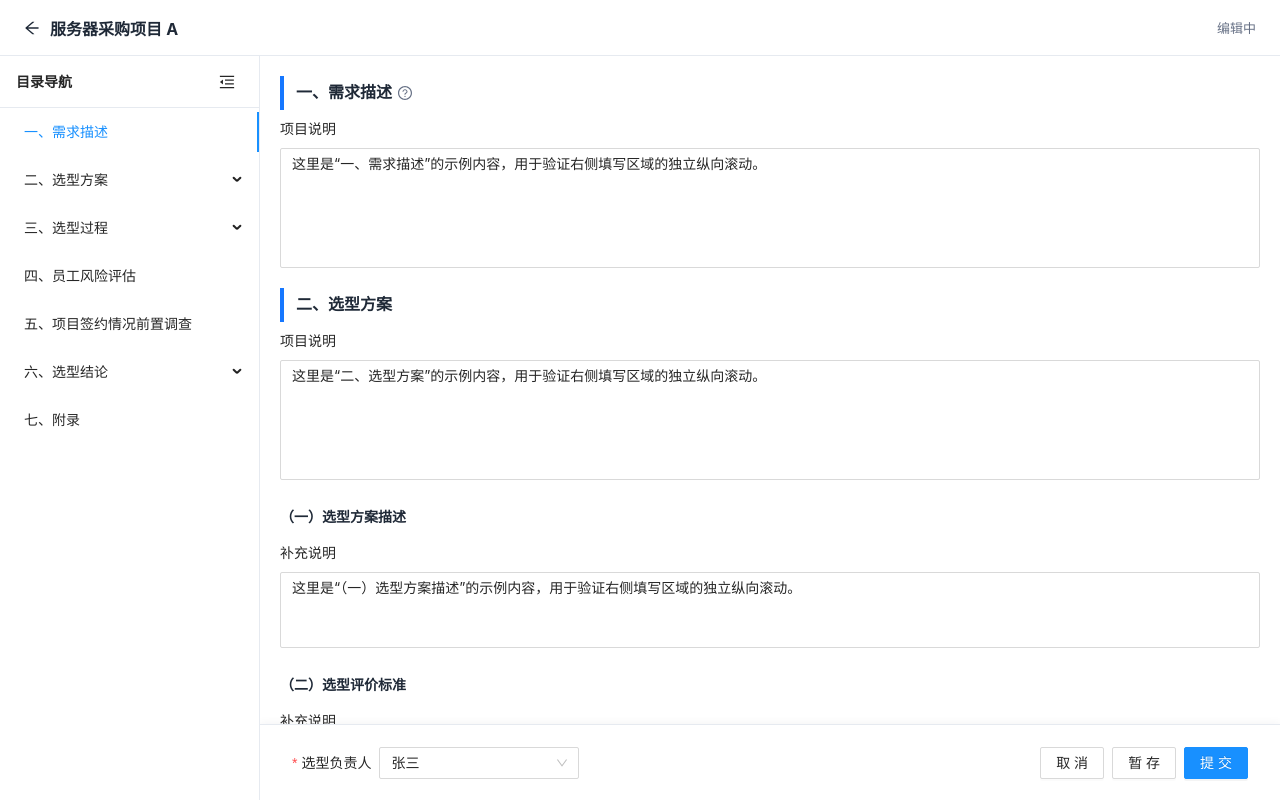
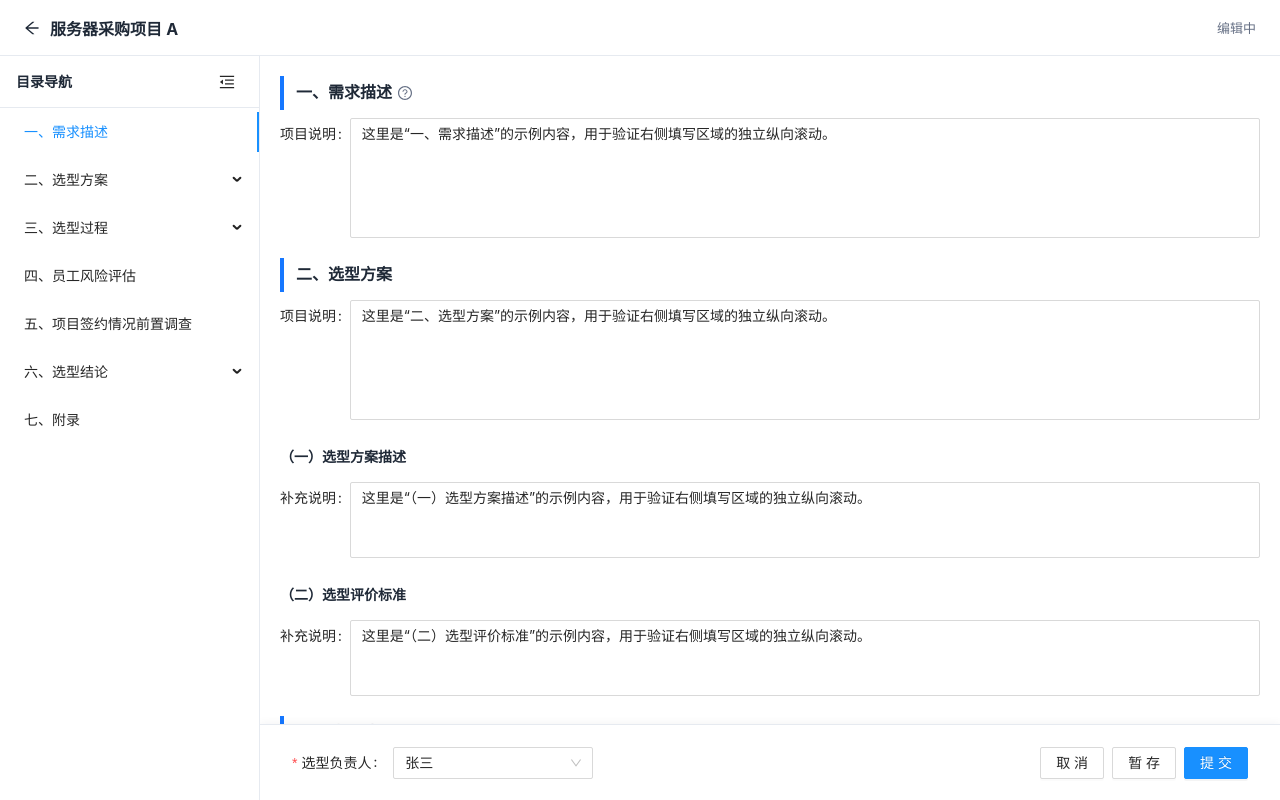
Before and after one commit to chenzongjun/digital, a React (Vite) app: page / in a window 1280 px wide. Built offline with nearby package versions, Linux system fonts and the light colour scheme.

Commit message:
修改Form标签包裹组件位置

```diff
--- a/src/pages/report-config/ReportConfigPage.jsx
+++ b/src/pages/report-config/ReportConfigPage.jsx
@@ -1,98 +1,53 @@
-import { useEffect, useMemo } from 'react';
-import { ArrowLeftOutlined } from '@ant-design/icons';
-import { Form, Grid, Layout, message } from 'antd';
-import { FLAT_REPORT_SECTIONS } from '../../constants/report-sections';
-import ReportDirectory from './ReportDirectory';
-import ReportFooter from './ReportFooter';
-import { ReportPageProvider, useReportPage } from './ReportPageContext';
-import ReportSectionList from './ReportSectionList';
+import { useEffect } from 'react'
+import { ArrowLeftOutlined } from '@ant-design/icons'
+import { Grid, Layout } from 'antd'
+import ReportDirectory from './ReportDirectory'
+import ReportFooter from './ReportFooter'
+import { ReportPageProvider, useReportPage } from './ReportPageContext'
+import ReportSectionList from './ReportSectionList'
 
-const { Header, Content, Sider } = Layout;
-
-const getInitialValues = () => {
-  return {
-    ownerId: 'zhangsan',
-    sections: Object.fromEntries(
-      FLAT_REPORT_SECTIONS.map((section) => [
-        section.sectionId,
-        { content: `这里是“${section.title}”的示例内容，用于验证右侧填写区域的独立纵向滚动。` },
-      ]),
-    ),
-  };
-};
+const { Header, Content, Sider } = Layout
 
 const ReportPageContent = () => {
-  const [form] = Form.useForm();
-  const screens = Grid.useBreakpoint();
-  const {
-    contentScrollRef,
-    isDirectoryCollapsed,
-    isReadonly,
-    setIsDirectoryCollapsed,
-  } = useReportPage();
-  const isCompact = !screens.xl;
-  const initialValues = useMemo(getInitialValues, []);
+  const screens = Grid.useBreakpoint()
+  const { contentScrollRef, isDirectoryCollapsed, isReadonly, setIsDirectoryCollapsed } = useReportPage()
+  const isCompact = !screens.xl
 
   useEffect(() => {
     // 进入紧凑宽度时默认收起目录，但用户仍可通过侧栏按钮再次展开。
-    setIsDirectoryCollapsed(isCompact);
-  }, [isCompact, setIsDirectoryCollapsed]);
-
-  const handleCancel = () => {
-    form.resetFields();
-    message.info('已恢复示例初始值');
-  };
-
-  const handleSave = () => {
-    // Draft saving intentionally skips required-field validation in this layout-only phase.
-    message.success('报告已暂存（示例）');
-  };
-
-  const handleSubmit = async () => {
-    try {
-      await form.validateFields();
-      message.success('报告已提交（示例）');
-    } catch {
-      message.error('请先完成必填项');
-    }
-  };
+    setIsDirectoryCollapsed(isCompact)
+  }, [isCompact, setIsDirectoryCollapsed])
 
   return (
-    <Form className="report-page" form={form} initialValues={initialValues} layout="vertical">
-      <Header className="report-page__header">
-        <div className="report-page__title">
-          <ArrowLeftOutlined aria-hidden="true" />
+    <div className='report-page'>
+      <Header className='report-page__header'>
+        <div className='report-page__title'>
+          <ArrowLeftOutlined aria-hidden='true' />
           <strong>服务器采购项目 A</strong>
         </div>
-        <span className="report-page__mode">{isReadonly ? '只读查看' : '编辑中'}</span>
+        <span className='report-page__mode'>{isReadonly ? '只读查看' : '编辑中'}</span>
       </Header>
-      <Layout className="report-page__body" hasSider>
-        <Sider
-          className="report-page__sider"
-          collapsed={isDirectoryCollapsed}
-          collapsedWidth={64}
-          theme="light"
-          width={260}
-        >
+      <Layout className='report-page__body' hasSider>
+        <Sider className='report-page__sider' collapsed={isDirectoryCollapsed} collapsedWidth={64} theme='light' width={260}>
           <ReportDirectory isCollapsed={isDirectoryCollapsed} />
         </Sider>
-        <Layout className="report-page__workspace">
-          <Content ref={contentScrollRef} className="report-content-scroll">
+        <Layout className='report-page__workspace'>
+          <Content ref={contentScrollRef} className='report-content-scroll'>
             <ReportSectionList />
           </Content>
-          <ReportFooter onCancel={handleCancel} onSave={handleSave} onSubmit={handleSubmit} />
+          <ReportFooter />
         </Layout>
       </Layout>
-    </Form>
-  );
-};
+    </div>
+  )
+}
 
 const ReportConfigPage = ({ mode }) => {
   return (
     <ReportPageProvider mode={mode}>
       <ReportPageContent />
     </ReportPageProvider>
-  );
-};
+  )
+}
 
-export default ReportConfigPage;
+export default ReportConfigPage
--- a/src/pages/report-config/ReportFooter.jsx
+++ b/src/pages/report-config/ReportFooter.jsx
@@ -7,8 +7,8 @@ const OWNER_OPTIONS = [
   { label: '王五', value: 'wangwu' },
 ];
 
-const ReportFooter = ({ onCancel, onSave, onSubmit }) => {
-  const { isReadonly } = useReportPage();
+const ReportFooter = () => {
+  const { handleCancel, handleSave, handleSubmit, isReadonly } = useReportPage();
 
   if (isReadonly) {
     return null;
@@ -25,9 +25,9 @@ const ReportFooter = ({ onCancel, onSave, onSubmit }) => {
         <Select allowClear options={OWNER_OPTIONS} placeholder="请选择" />
       </Form.Item>
       <div className="report-footer__actions">
-        <Button onClick={onCancel}>取消</Button>
-        <Button onClick={onSave}>暂存</Button>
-        <Button type="primary" onClick={onSubmit}>
+        <Button onClick={handleCancel}>取消</Button>
+        <Button onClick={handleSave}>暂存</Button>
+        <Button type="primary" onClick={handleSubmit}>
           提交
         </Button>
       </div>
--- a/src/pages/report-config/ReportPageContext.jsx
+++ b/src/pages/report-config/ReportPageContext.jsx
@@ -1,85 +1,116 @@
-import { createContext, useCallback, useContext, useEffect, useMemo, useRef, useState } from 'react';
-import { FLAT_REPORT_SECTIONS } from '../../constants/report-sections';
+import { createContext, useCallback, useContext, useEffect, useMemo, useRef, useState } from 'react'
+import { Form, message } from 'antd'
+import { FLAT_REPORT_SECTIONS } from '../../constants/report-sections'
 
 // 默认值为 null，便于在组件脱离 Provider 时尽早发现使用错误。
-const ReportPageContext = createContext(null);
+const ReportPageContext = createContext(null)
 
 // 目录定位后，章节标题距离滚动容器顶部保留的视觉间距。
-const CONTENT_SCROLL_OFFSET = 20;
+const CONTENT_SCROLL_OFFSET = 20
+
+const getInitialValues = () => {
+  return {
+    ownerId: 'zhangsan',
+    sections: Object.fromEntries(
+      FLAT_REPORT_SECTIONS.map(section => [section.sectionId, { content: `这里是“${section.title}”的示例内容，用于验证右侧填写区域的独立纵向滚动。` }]),
+    ),
+  }
+}
 
 export const ReportPageProvider = ({ mode, children }) => {
+  const [form] = Form.useForm()
+  const initialValues = useMemo(getInitialValues, [])
   // 当前位于可视区域的章节 ID，同时作为目录 Menu 的选中项。
-  const [activeSectionId, setActiveSectionId] = useState(FLAT_REPORT_SECTIONS[0].sectionId);
+  const [activeSectionId, setActiveSectionId] = useState(FLAT_REPORT_SECTIONS[0].sectionId)
   // 用户手动收起目录的状态。
-  const [isDirectoryCollapsed, setIsDirectoryCollapsed] = useState(false);
+  const [isDirectoryCollapsed, setIsDirectoryCollapsed] = useState(false)
   // 章节挂载或卸载时递增，用于让 IntersectionObserver 重新订阅最新 DOM 节点。
-  const [sectionVersion, setSectionVersion] = useState(0);
+  const [sectionVersion, setSectionVersion] = useState(0)
 
   // 右侧报告区是唯一的滚动容器，目录和页面本身不参与滚动。
-  const contentScrollRef = useRef(null);
+  const contentScrollRef = useRef(null)
   // 保存 sectionId 与对应 DOM 节点的映射，目录定位时可直接查询目标节点。
-  const sectionNodesRef = useRef(new Map());
+  const sectionNodesRef = useRef(new Map())
   // 详情和审批模式复用同一页面，但禁止编辑表单项。
-  const isReadonly = mode === 'detail' || mode === 'approval';
+  const isReadonly = mode === 'detail' || mode === 'approval'
+
+  const handleCancel = useCallback(() => {
+    form.resetFields()
+    message.info('已恢复示例初始值')
+  }, [form])
+
+  const handleSave = useCallback(() => {
+    // Draft saving intentionally skips required-field validation in this layout-only phase.
+    message.success('报告已暂存（示例）')
+  }, [])
+
+  const handleSubmit = useCallback(async () => {
+    try {
+      await form.validateFields()
+      message.success('报告已提交（示例）')
+    } catch {
+      message.error('请先完成必填项')
+    }
+  }, [form])
 
   const registerSection = useCallback((sectionId, sectionNode) => {
     // ReportSection 的 ref 回调会在挂载时传入节点、卸载时传入 null。
-    const previousNode = sectionNodesRef.current.get(sectionId);
+    const previousNode = sectionNodesRef.current.get(sectionId)
 
     // 节点首次挂载或被替换后，登记最新节点并通知观察器重新订阅。
     if (sectionNode && previousNode !== sectionNode) {
-      sectionNodesRef.current.set(sectionId, sectionNode);
-      setSectionVersion((version) => version + 1);
+      sectionNodesRef.current.set(sectionId, sectionNode)
+      setSectionVersion(version => version + 1)
     }
 
     // 章节被删除或条件渲染隐藏时，清除过期节点，避免观察器持有无效引用。
     if (!sectionNode && previousNode) {
-      sectionNodesRef.current.delete(sectionId);
-      setSectionVersion((version) => version + 1);
+      sectionNodesRef.current.delete(sectionId)
+      setSectionVersion(version => version + 1)
     }
-  }, []);
+  }, [])
 
-  const scrollToSection = useCallback((sectionId) => {
+  const scrollToSection = useCallback(sectionId => {
     // 由目录点击触发：根据 sectionId 找到右侧报告区中的目标章节。
-    const scrollContainer = contentScrollRef.current;
-    const sectionNode = sectionNodesRef.current.get(sectionId);
+    const scrollContainer = contentScrollRef.current
+    const sectionNode = sectionNodesRef.current.get(sectionId)
 
     // 首次渲染尚未完成或配置中不存在该章节时，不执行滚动。
     if (!scrollContainer || !sectionNode) {
-      return;
+      return
     }
 
     // 两个 top 都相对于浏览器视口，做差后得到章节相对报告滚动容器的距离。
-    const containerTop = scrollContainer.getBoundingClientRect().top;
-    const sectionTop = sectionNode.getBoundingClientRect().top;
+    const containerTop = scrollContainer.getBoundingClientRect().top
+    const sectionTop = sectionNode.getBoundingClientRect().top
 
     // 点击目录后立即更新选中态，等待滚动观察器下一次回调时再进行校正。
-    setActiveSectionId(sectionId);
+    setActiveSectionId(sectionId)
     scrollContainer.scrollTo({
       // 使用当前 scrollTop 叠加相对距离，避免误滚动浏览器页面。
       top: Math.max(0, scrollContainer.scrollTop + sectionTop - containerTop - CONTENT_SCROLL_OFFSET),
       behavior: 'smooth',
-    });
-  }, []);
+    })
+  }, [])
 
   useEffect(() => {
-    const scrollContainer = contentScrollRef.current;
+    const scrollContainer = contentScrollRef.current
 
     // 不支持 IntersectionObserver 时仍保留目录点击定位能力，仅不做滚动自动高亮。
     if (!scrollContainer || !window.IntersectionObserver) {
-      return undefined;
+      return undefined
     }
 
     // 监听右侧滚动区中的章节，使滚动位置成为目录选中态的唯一来源。
     const observer = new IntersectionObserver(
-      (entries) => {
+      entries => {
         // 同一时刻可能有多个章节进入可视区，取最靠近滚动区顶部的章节作为当前章节。
         const visibleEntries = entries
-          .filter((entry) => entry.isIntersecting)
-          .sort((firstEntry, secondEntry) => firstEntry.boundingClientRect.top - secondEntry.boundingClientRect.top);
+          .filter(entry => entry.isIntersecting)
+          .sort((firstEntry, secondEntry) => firstEntry.boundingClientRect.top - secondEntry.boundingClientRect.top)
 
         if (visibleEntries[0]) {
-          setActiveSectionId(visibleEntries[0].target.dataset.sectionId);
+          setActiveSectionId(visibleEntries[0].target.dataset.sectionId)
         }
       },
       {
@@ -89,20 +120,26 @@ export const ReportPageProvider = ({ mode, children }) => {
         rootMargin: '-12% 0px -72% 0px',
         threshold: 0,
       },
-    );
+    )
 
     // sectionVersion 改变表示章节 DOM 集合有变化，重新订阅当前全部章节。
-    sectionNodesRef.current.forEach((sectionNode) => observer.observe(sectionNode));
+    sectionNodesRef.current.forEach(sectionNode => observer.observe(sectionNode))
 
     // Provider 卸载或章节集合变化前释放观察器，避免重复监听。
-    return () => observer.disconnect();
-  }, [sectionVersion]);
+    return () => observer.disconnect()
+  }, [sectionVersion])
 
   const contextValue = useMemo(
     () => ({
       // 页面基础状态：供页头、底部操作栏和字段渲染组件共同使用。
       mode,
       isReadonly,
+      // 表单状态和操作集中提供给页面布局与底部操作栏。
+      form,
+      initialValues,
+      handleCancel,
+      handleSave,
+      handleSubmit,
       // 目录与报告区联动状态。
       activeSectionId,
       setActiveSectionId,
@@ -113,27 +150,26 @@ export const ReportPageProvider = ({ mode, children }) => {
       registerSection,
       scrollToSection,
     }),
-    [
-      activeSectionId,
-      isDirectoryCollapsed,
-      isReadonly,
-      mode,
-      registerSection,
-      scrollToSection,
-    ],
-  );
+    [activeSectionId, form, handleCancel, handleSave, handleSubmit, initialValues, isDirectoryCollapsed, isReadonly, mode, registerSection, scrollToSection],
+  )
 
-  return <ReportPageContext.Provider value={contextValue}>{children}</ReportPageContext.Provider>;
-};
+  return (
+    <ReportPageContext.Provider value={contextValue}>
+      <Form component={false} form={form} initialValues={initialValues} layout='vertical'>
+        {children}
+      </Form>
+    </ReportPageContext.Provider>
+  )
+}
 
 export const useReportPage = () => {
   // 页面内组件通过该 Hook 获取共享状态，避免逐层透传 props。
-  const contextValue = useContext(ReportPageContext);
+  const contextValue = useContext(ReportPageContext)
 
   if (!contextValue) {
     // 明确提示 Provider 缺失，方便排查页面组件被单独使用的情况。
-    throw new Error('useReportPage must be used within ReportPageProvider');
+    throw new Error('useReportPage must be used within ReportPageProvider')
   }
 
-  return contextValue;
-};
+  return contextValue
+}
```
